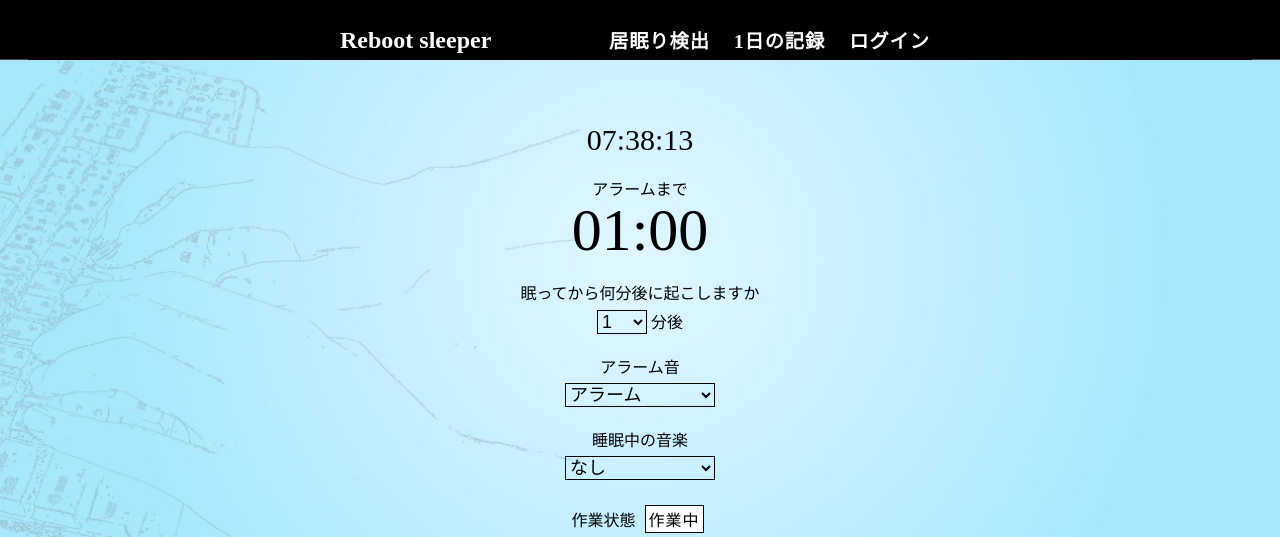
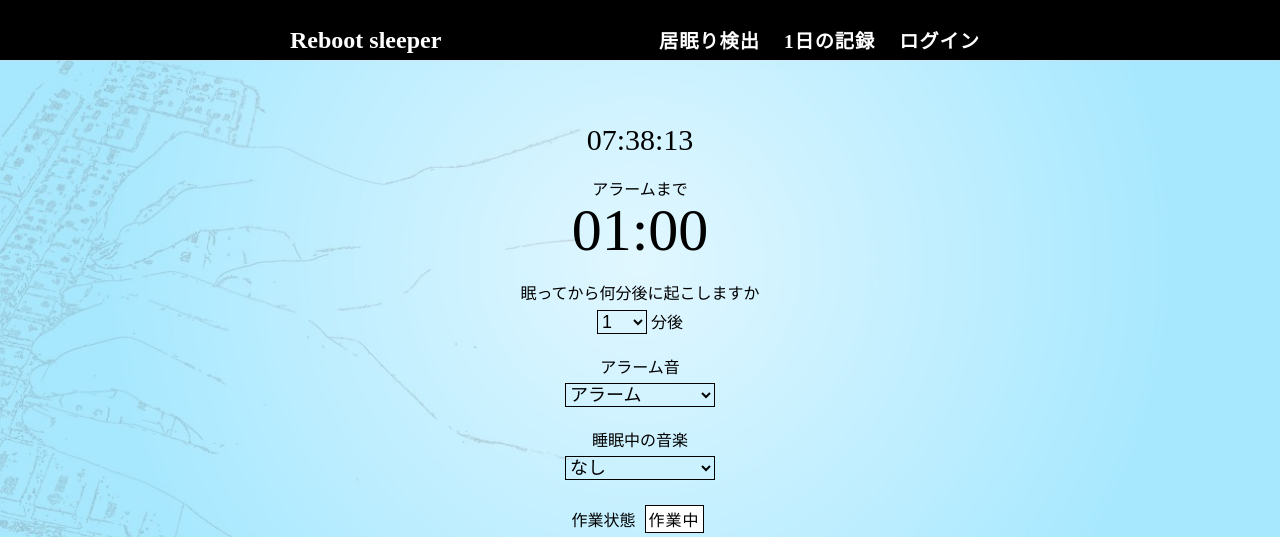
Before and after one commit to bisnii/hacku, a Flask app: page / in a window 1280 px wide. Shown: the top 537 px of the page. Run offline with Flask 2, Linux system fonts and the light colour scheme.

Commit message:
update #21 再度微調整

```diff
--- a/static/css/index.css
+++ b/static/css/index.css
@@ -1,4 +1,6 @@
 body{
+    margin: 0;
+    padding: 0;
     background-color: #000;
     background-image: url("/static/img/background1.jpg");
     background-repeat: no-repeat;
@@ -8,12 +10,8 @@ body{
 }
 
 .entire{
-    width: 600px;
+    width: 700px;
     margin: 80px auto;
-}
-
-.title{
-    color: #000;
 }
 
 .title a {
@@ -23,14 +21,15 @@ body{
 
 header {
     background-color: #000;
-    margin: 20px;
+    margin: 20px 0 20px;
+    padding: 0;
 }
 
 .header_content {
     display: flex;
     height: 40px;
     align-items: center;
-    width: 600px;
+    width: 700px;
     margin: 0 auto;
 }
 
@@ -46,7 +45,6 @@ header {
 
 .nav_button {
     color: #fff;
-    background-color: #0000;
     font-size: larger;
     font-weight: 700;
     text-decoration: none;
```
